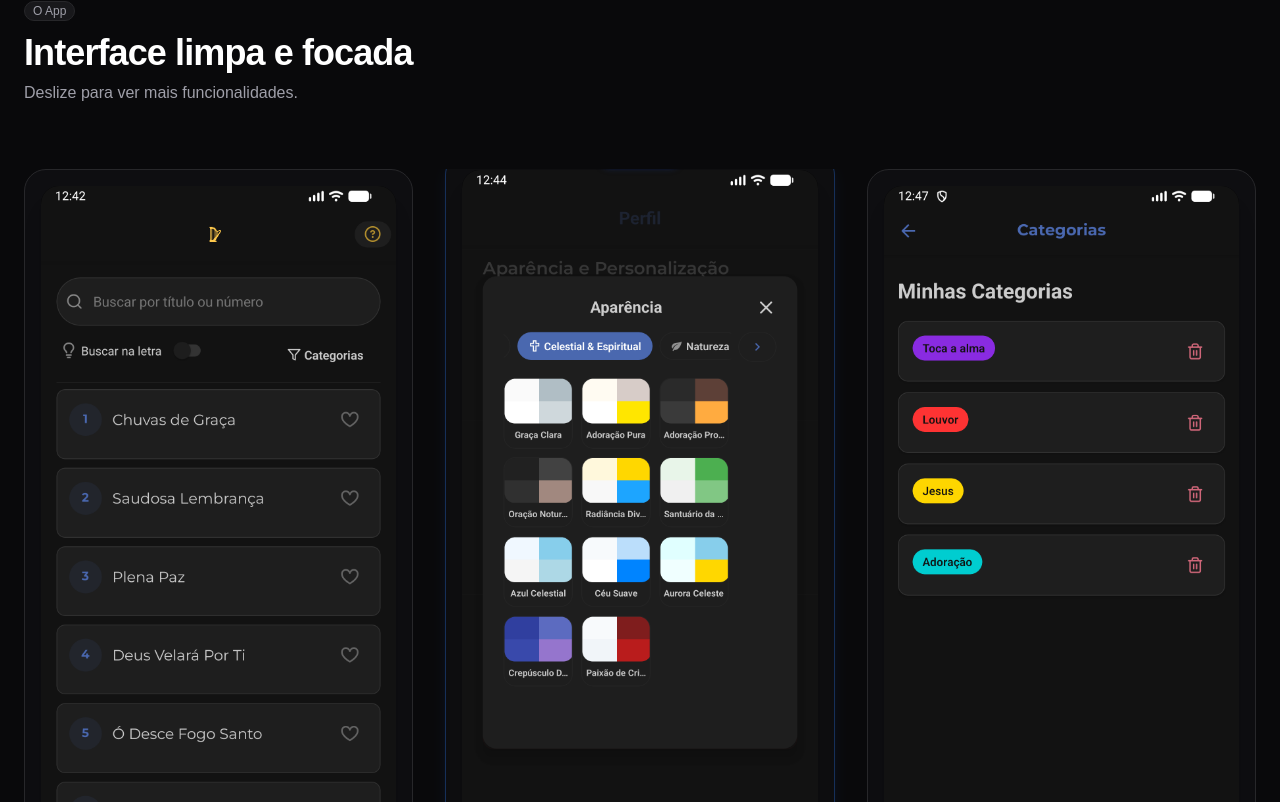
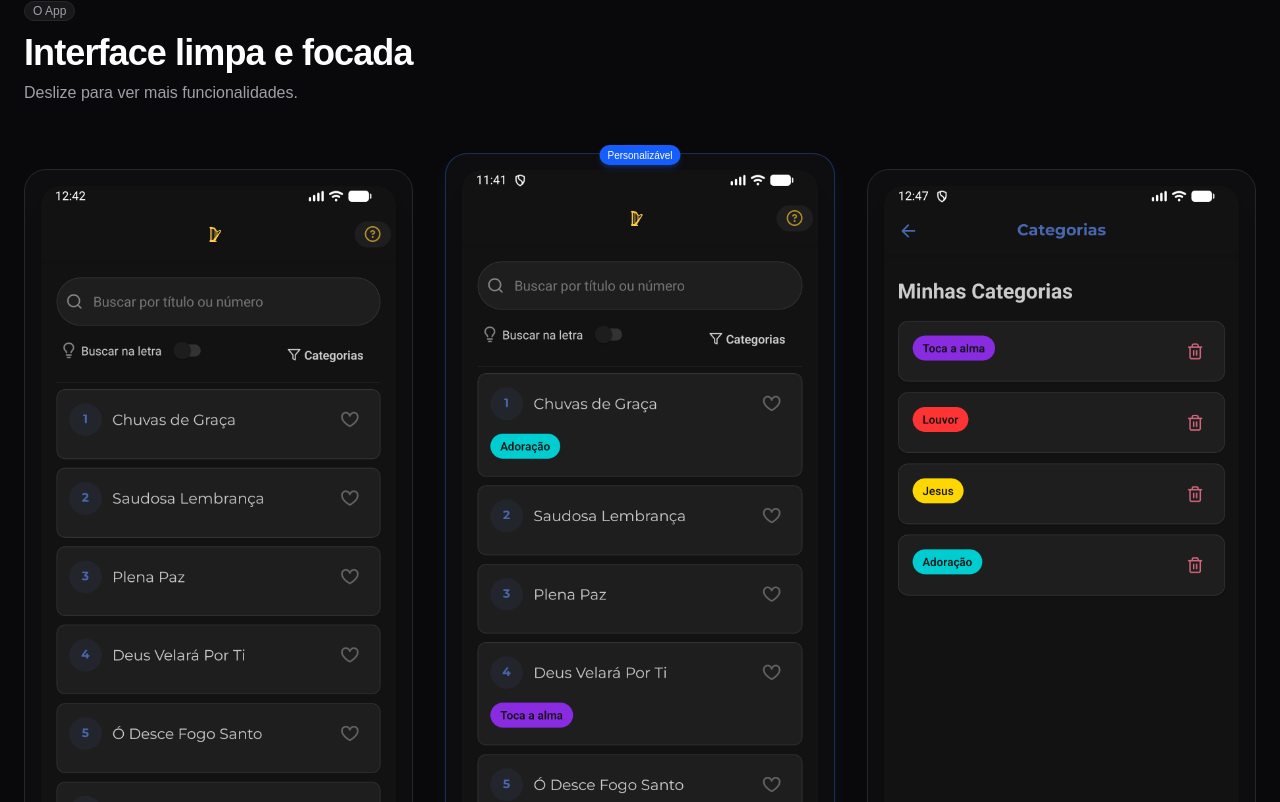
Before and after one commit to HeberDN/H2-Harpa-web, a React (Vite) app: page / in a window 1280 px wide. Shown: the part 1618-2420 px from the top of the page. Built offline with nearby package versions, Linux system fonts and the light colour scheme.

Commit message:
fix(layout): corrige visualização card da tela principal do app

```diff
--- a/src/pages/LandingPageV2.tsx
+++ b/src/pages/LandingPageV2.tsx
@@ -13,7 +13,7 @@ import { Badge } from "@/components/ui/badge";
 import { QRCodeSVG } from 'qrcode.react';
 import { useEffect, useState, useRef } from 'react';
 import ImgBusca from '@/assets/Print_1_Encontre_qualquer_hino.png';
-import ImgPrincipal from '@/assets/Seu_louvor_do_seu_jeito.png';
+import ImgPrincipal from '@/assets/modo_escuro.png';
 import ImgCategorias from '@/assets/Categorias_Personalizadas.png';
 import LogoIcon from '@/assets/icon-foreground.png';
 
@@ -195,7 +195,7 @@ export default function LandingPageV2() {
             {/* ─── SEÇÃO DE DEMONSTRAÇÃO (CARROSSEL MOBILE) ─── */}
             <section id="demonstracao" className="py-16 md:py-24 bg-zinc-950 border-b border-zinc-900 overflow-hidden">
                 <div className="max-w-7xl mx-auto px-0 md:px-6">
-                    <div className="px-4 md:px-0 mb-8 md:mb-16">
+                    <div className="px-4 md:px-0 mb-4 md:mb-8">
                         <Badge className="bg-zinc-900 text-zinc-400 mb-3 border border-zinc-800 rounded-full">O App</Badge>
                         <h2 className="text-2xl md:text-4xl font-bold tracking-tight text-white mb-2">
                             Interface limpa e focada
@@ -206,7 +206,7 @@ export default function LandingPageV2() {
                     </div>
 
                     {/* Carrossel Horizontal para Mobile / Grid para Desktop */}
-                    <div className="flex md:grid md:grid-cols-3 gap-4 md:gap-8 overflow-x-auto snap-x snap-mandatory px-4 md:px-0 pb-6 hide-scrollbar" style={{ scrollbarWidth: 'none' }}>
+                    <div className="flex md:grid md:grid-cols-3 gap-4 md:gap-8 overflow-x-auto snap-x snap-mandatory px-4 md:px-0 pt-4 md:pt-8 pb-6 hide-scrollbar" style={{ scrollbarWidth: 'none' }}>
 
                         <div className="snap-center shrink-0 w-[85%] md:w-auto relative rounded-3xl bg-zinc-900/40 p-3 md:p-4 border border-zinc-800 transition-all hover:border-zinc-700">
                             <div className="rounded-2xl overflow-hidden shadow-xl bg-black">
@@ -236,11 +236,7 @@ export default function LandingPageV2() {
                         <div className="shrink-0 w-2 md:hidden" aria-hidden="true"></div>
                     </div>
 
-                    <div className="flex justify-center gap-1.5 md:hidden mt-2">
-                        <div className="w-2 h-2 rounded-full bg-zinc-500"></div>
-                        <div className="w-2 h-2 rounded-full bg-zinc-800"></div>
-                        <div className="w-2 h-2 rounded-full bg-zinc-800"></div>
-                    </div>
+
                 </div>
                 {/* Ocultar barra de rolagem no CSS local se não estiver no global */}
                 <style dangerouslySetInnerHTML={{
```
Also changed, not shown: src/assets/modo_escuro.png (added).
